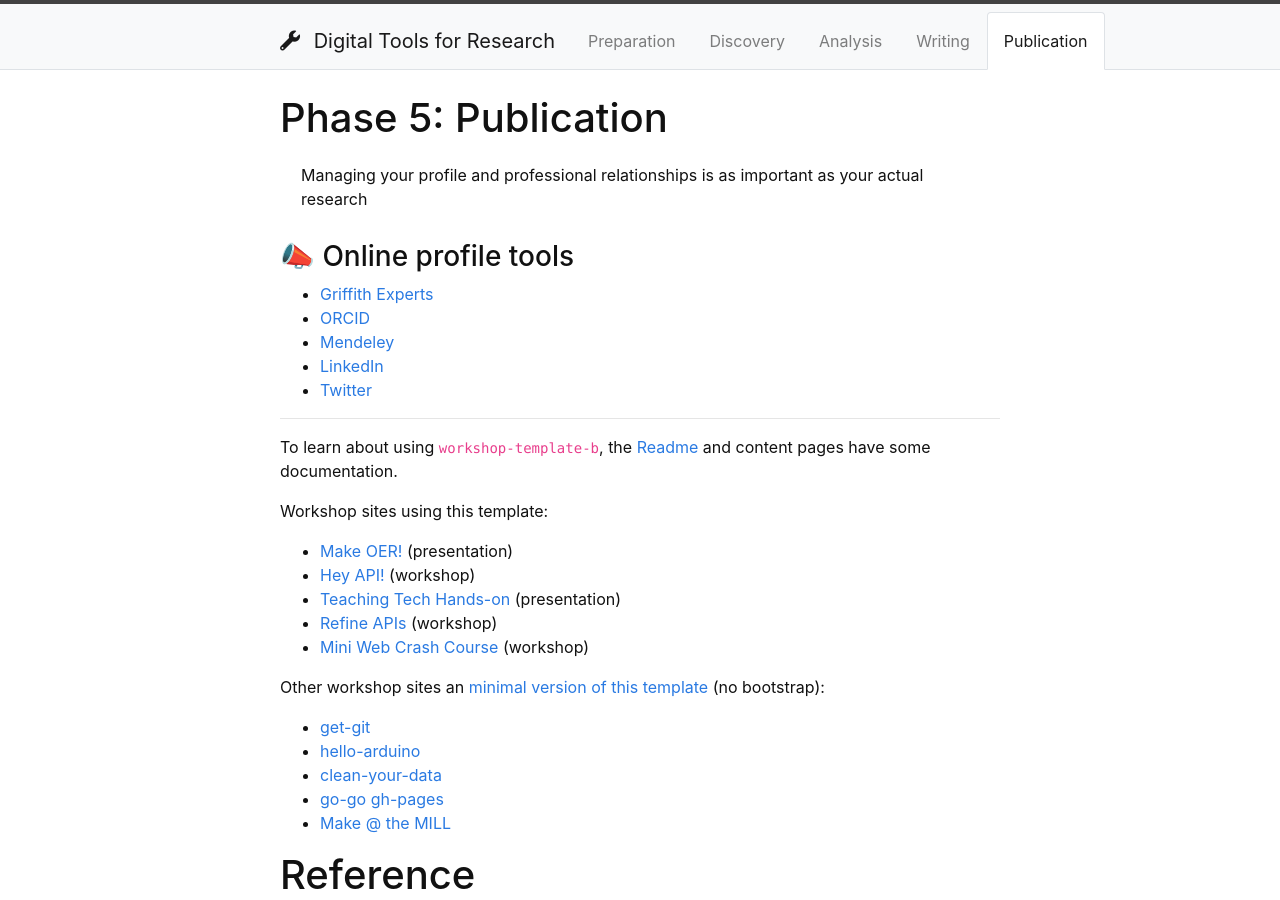
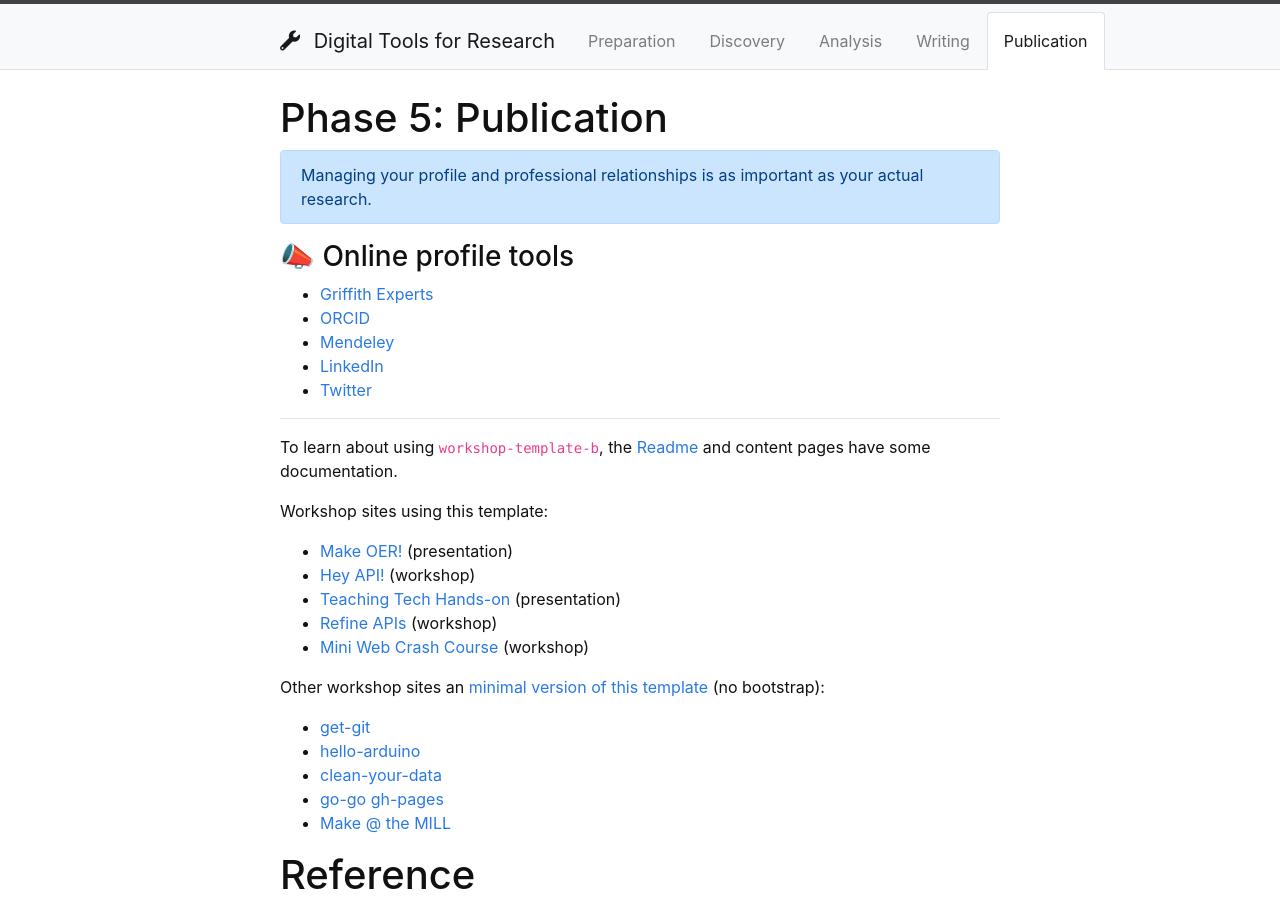
Before and after one commit to ybanens/digital-tools, a Jekyll site: the page built from content/5-publish.md, in a window 1280 px wide and 900 px high. Built offline with Jekyll 4.4.1, drawn with Linux system fonts in a browser that asks for light colours.

Commit message:
Color fix

```diff
--- a/content/5-publish.md
+++ b/content/5-publish.md
@@ -5,10 +5,8 @@ nav: true
 
 # Phase 5: Publication
 
-{% capture text %}
-Managing your profile and professional relationships is as important as your actual research
-{% endcapture %}
-{% include alert.md text=text color="Secondary" %}
+{% capture text %}Managing your profile and professional relationships is as important as your actual research.{% endcapture %}
+{% include alert.md text=text color=secondary %}
 
 ### 📣 Online profile tools
 
```
Also changed, not shown: content/activity-tableau.md (+1 -1 lines).
